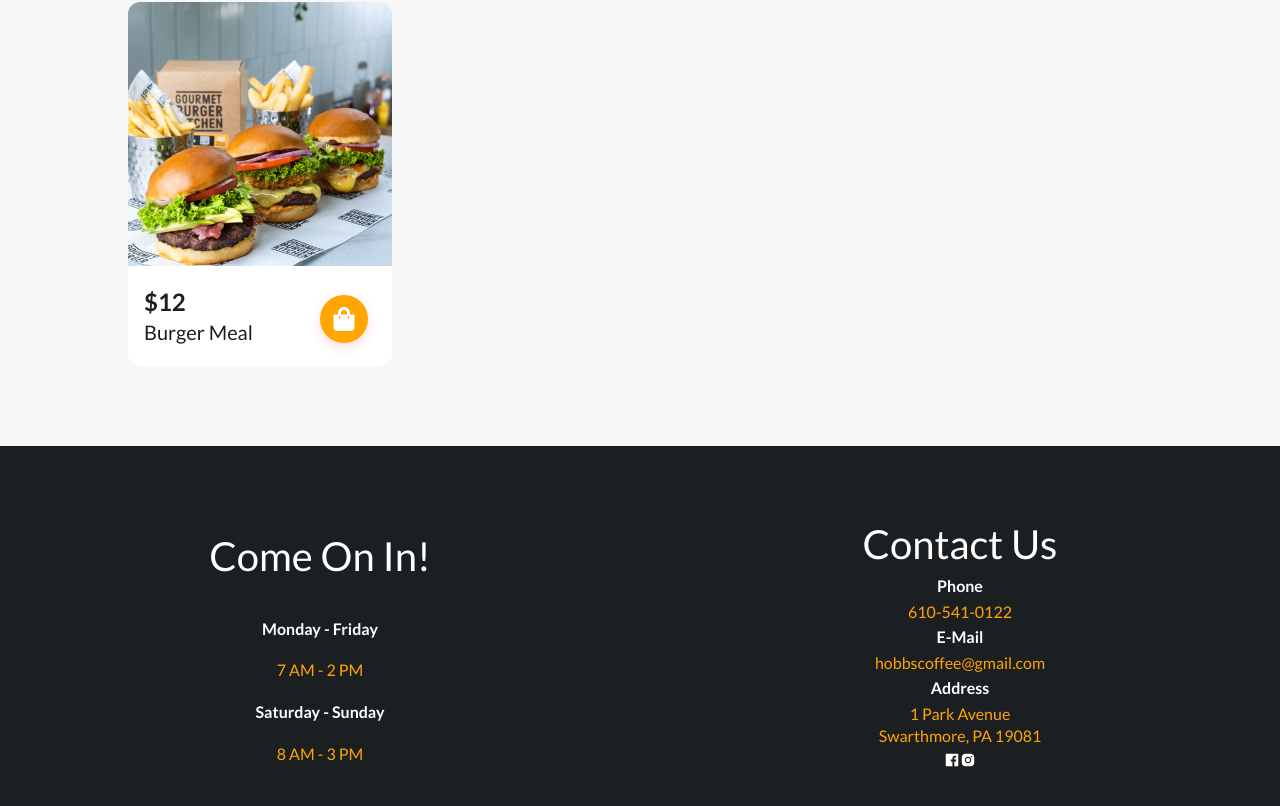
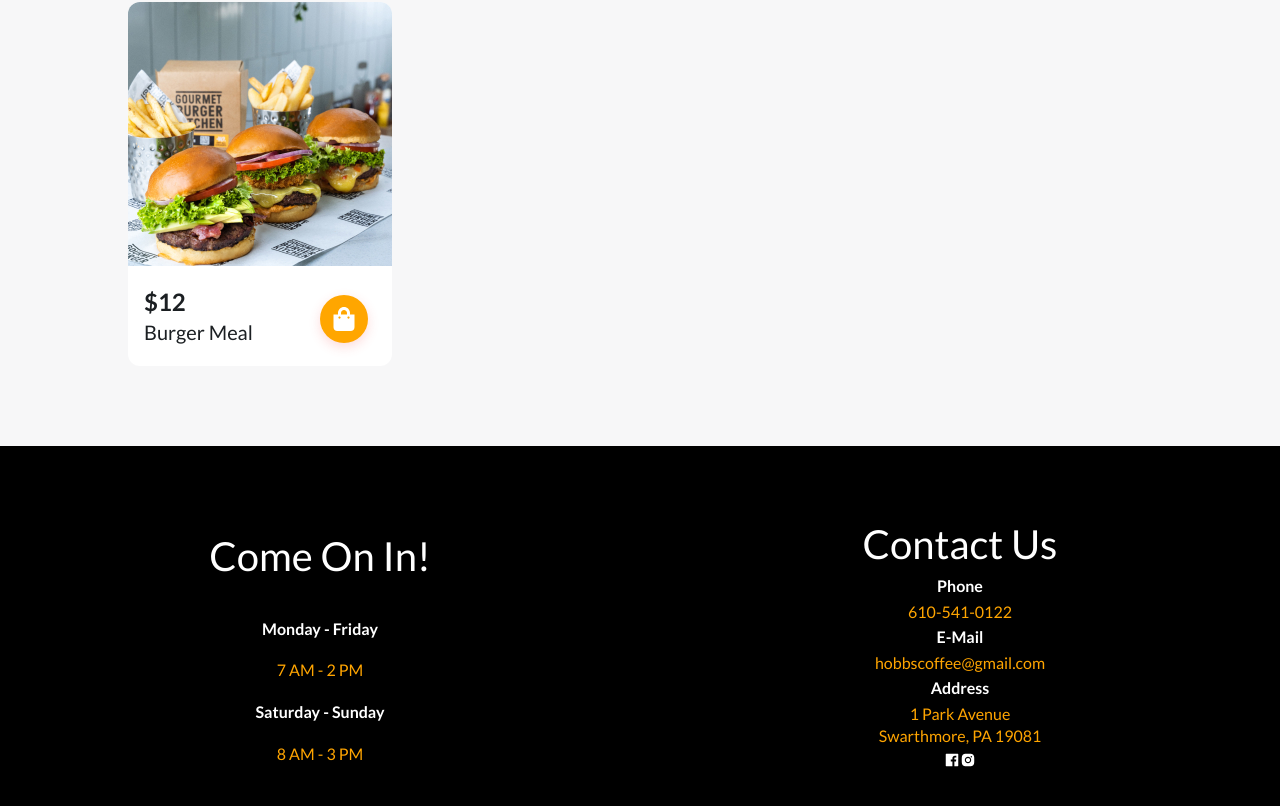
Before and after one commit to Rclarke910/Hobbs-cafe, a React (Vite) app: page / in a window 1280 px wide. Shown: the part 2094-2900 px from the top of the page. Built offline with nearby package versions, Linux system fonts and the light colour scheme.

Commit message:
contact update

```diff
--- a/src/index.css
+++ b/src/index.css
@@ -435,7 +435,7 @@ button {
 .contact{
   display: flex;
   justify-content: center;
-  background-color: var(--black-color);
+  background-color: black;
   color: #fff;
   padding: 2rem 0rem 2rem;
   height: 400px;
```
